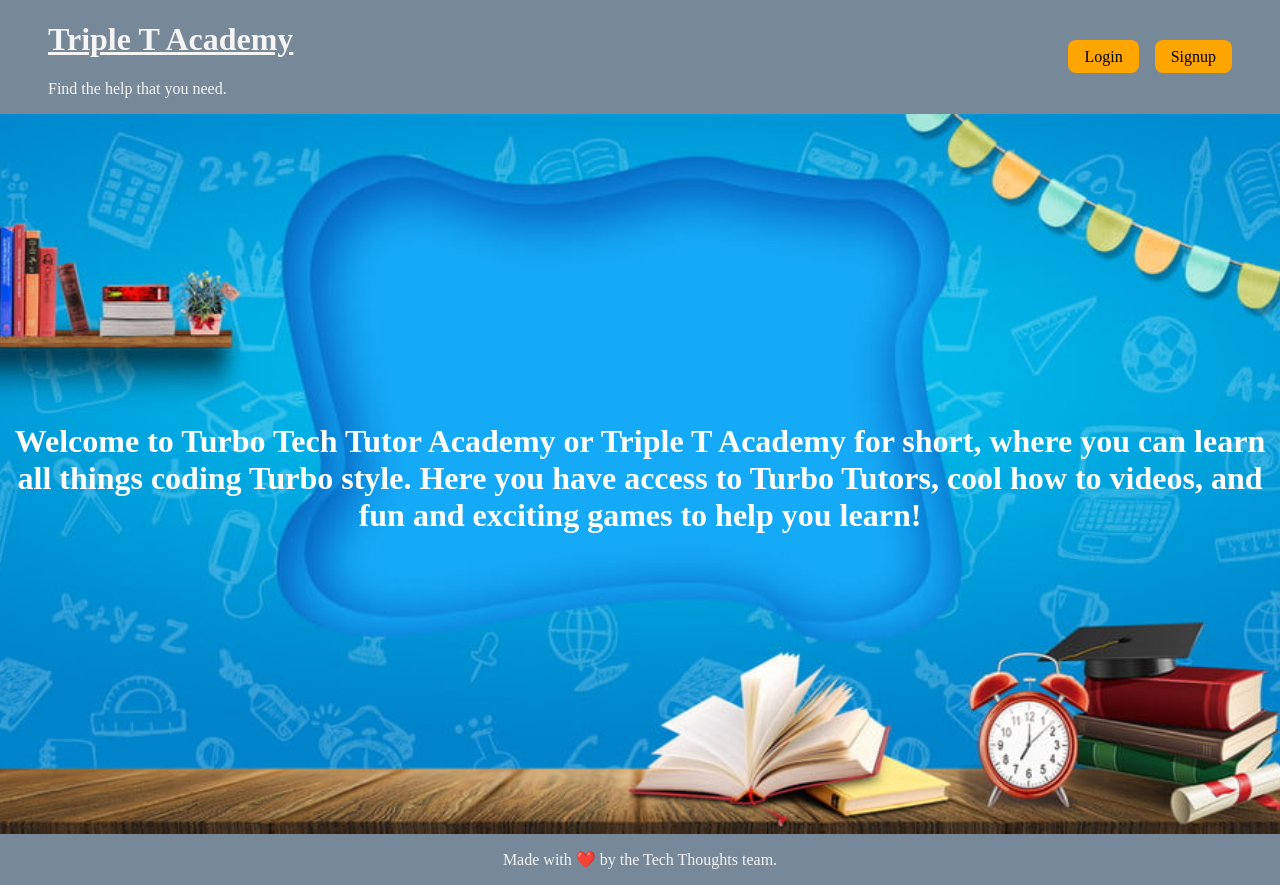
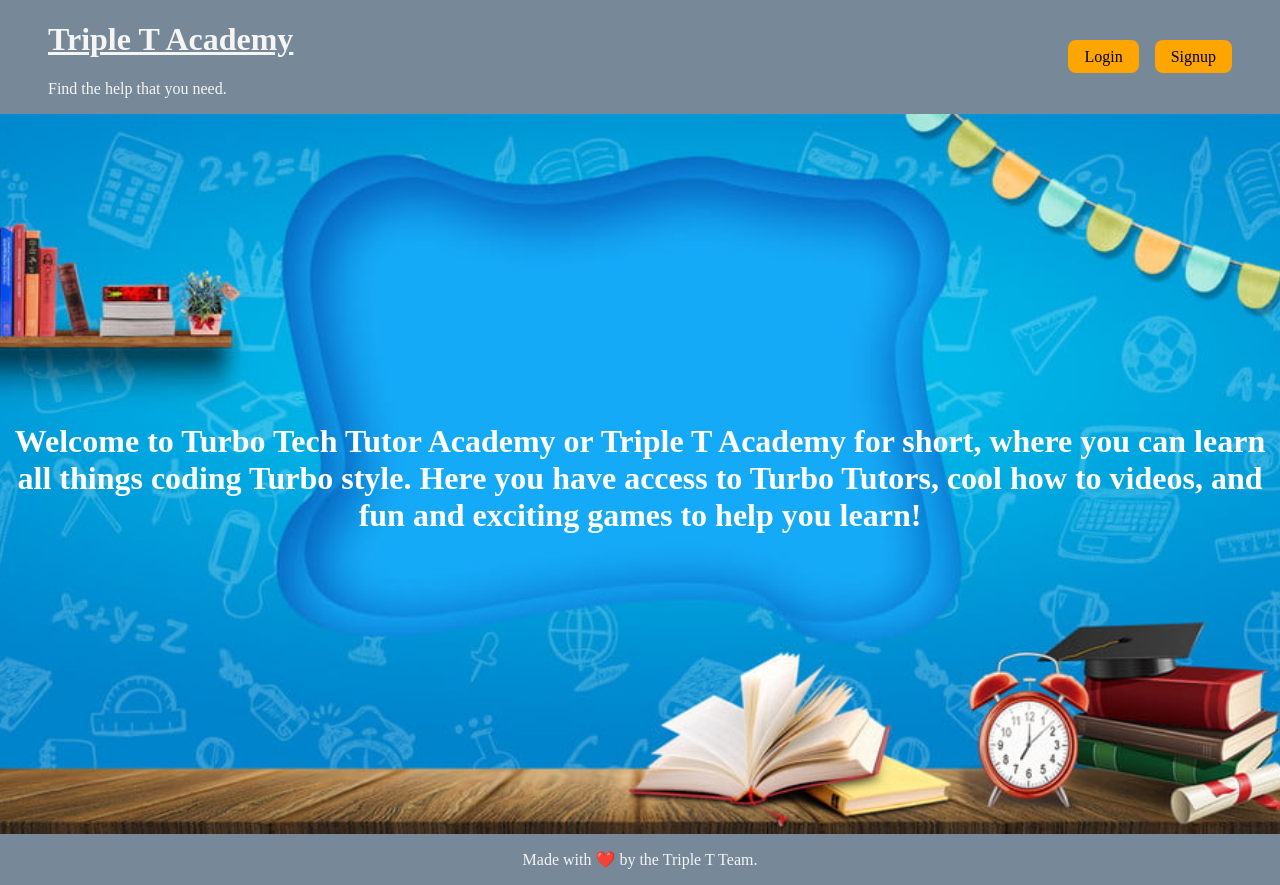
Before and after one commit to lindamart/tutor-app, a React (Create React App) app in the folder client/: page / in a window 1280 px wide. Built offline with nearby package versions, Linux system fonts and the light colour scheme.

Commit message:
change footer text

```diff
--- a/client/src/components/Footer/index.js
+++ b/client/src/components/Footer/index.js
@@ -13,7 +13,7 @@ const Footer = () => {
         >
           ❤️
         </span>{' '}
-        by the Tech Thoughts team.
+        by the Triple T Team.
       </span>
     </footer>
   );
```
